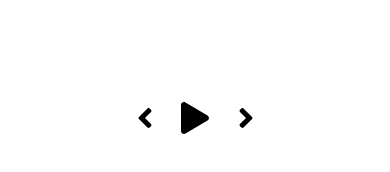
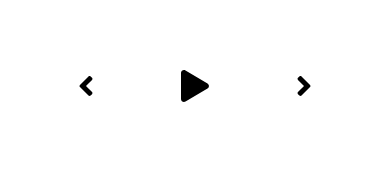
Before and after one commit to Urodacus/nasamat, a React (Create React App) app: page / in a window 390 px wide. Shown: the part 626-798 px from the top of the page. Built offline with nearby package versions, Linux system fonts and the light colour scheme.

Commit message:
mobile friendly styles

```diff
--- a/src/App.js
+++ b/src/App.js
@@ -35,7 +35,7 @@ function App() {
     if (isPlaying) audioRef.current.play();
   };
   return (
-    <div className="App">
+    <div className={`App ${libraryStatus ? "library-active": ""}`}>
       <Nav libraryStatus={libraryStatus} setLibraryStatus={setLibraryStatus} />
       <Song currentSong={currentSong} />
       <Player
--- a/src/styles/_library.scss
+++ b/src/styles/_library.scss
@@ -28,6 +28,7 @@
   align-items: center;
   padding: 1rem 2rem 1rem 2rem;
   cursor: pointer;
+  transition: background 0.5s ease;
   img {
     width: 30%;
   }
@@ -71,3 +72,10 @@
   transform: translateX(0%);
   opacity: 1;
 }
+
+
+@media screen and (max-width: 768px){
+  .library{
+    width: 100%;
+  }
+}
--- a/src/styles/_player.scss
+++ b/src/styles/_player.scss
@@ -23,7 +23,18 @@
   display: flex;
   justify-content: space-between;
   align-items: center;
+  padding-bottom: 2rem;
   svg {
     cursor: pointer;
   }
 }
+
+
+@media screen and (max-width: 768px){
+  .time-control{
+    width: 90%;
+  }
+  .play-control{
+    width: 60%;
+  }
+}
--- a/src/styles/_song.scss
+++ b/src/styles/_song.scss
@@ -16,3 +16,11 @@
     font-size: 1rem;
   }
 }
+
+@media screen and (max-width: 768px){
+  .song-container{
+    img{
+      width: 60%;
+    }
+  }
+}
--- a/src/styles/app.scss
+++ b/src/styles/app.scss
@@ -20,9 +20,17 @@ body {
 h3,
 h4 {
   // font-weight: 500;
-  color: rgb(92, 91, 91)
+  color: rgb(92, 91, 91);
+}
+
+.App {
+  transition: all 0.5s ease;
+}
+
+.library-active {
+  margin-left: 30%;
 }
 @import "./song";
 @import "./player";
 @import "./library";
-@import "./nav"
+@import "./nav";
```
